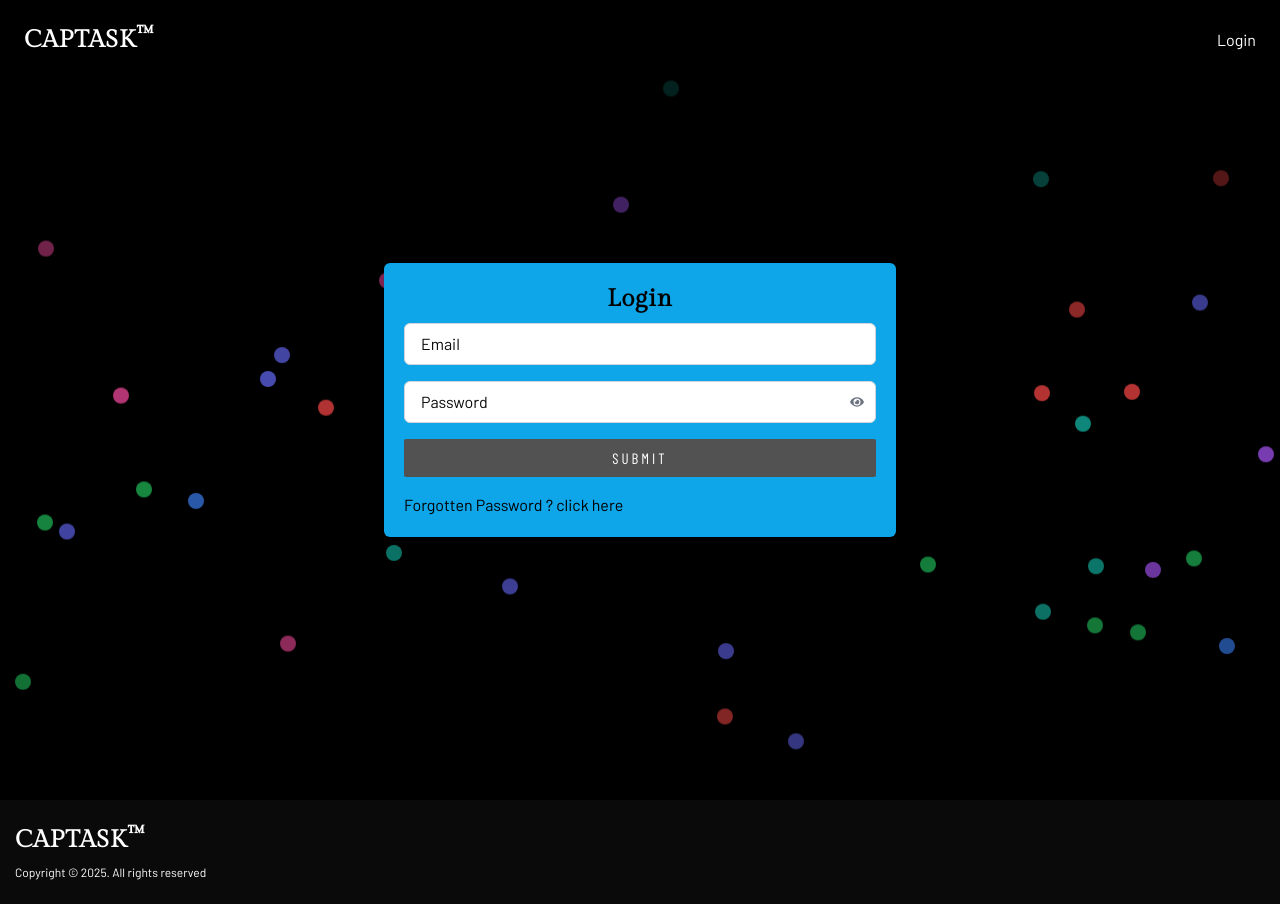
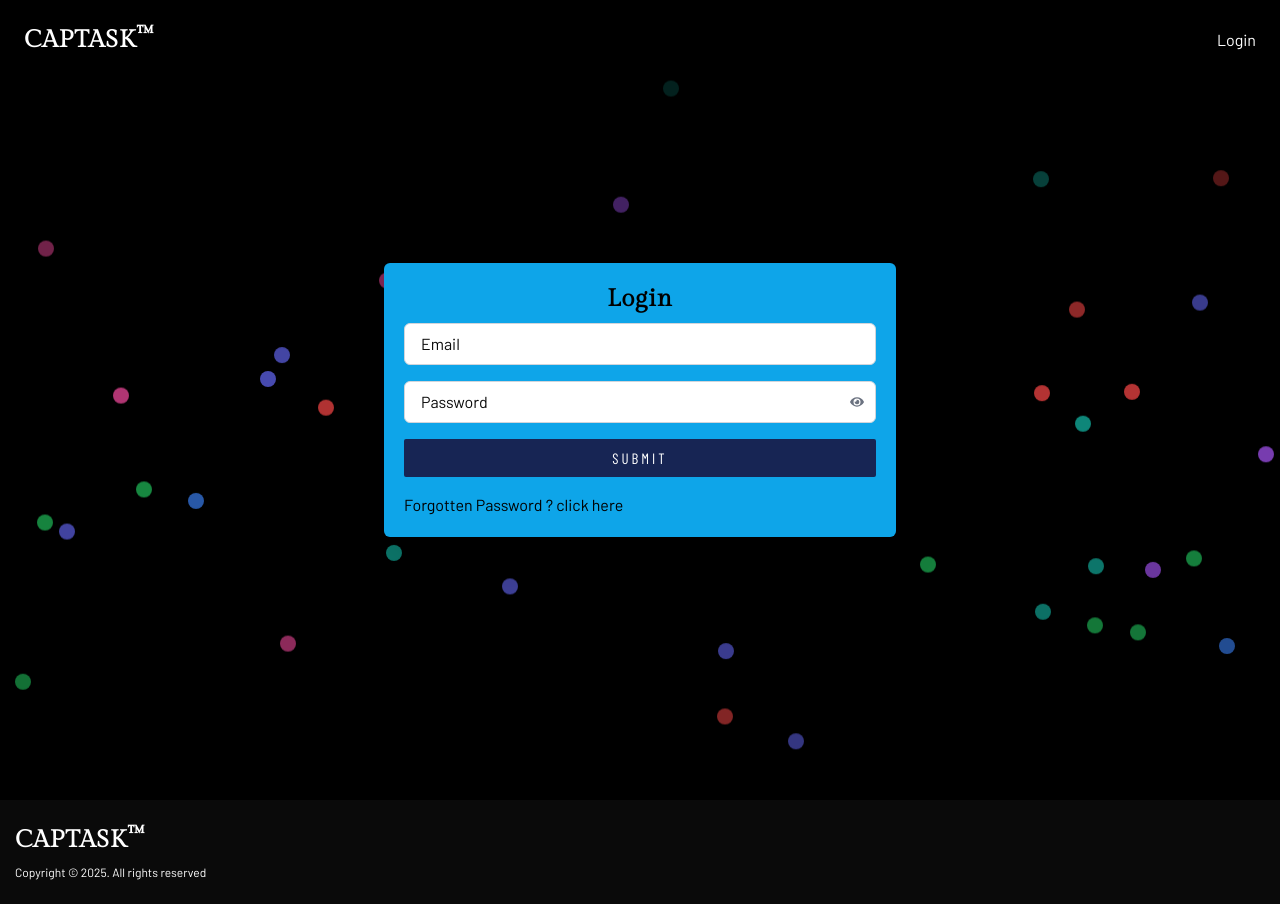
Before and after one commit to Nexta12/capTask-client, a React (Vite) app: page /login in a window 1280 px wide. Built offline with nearby package versions, Linux system fonts and the light colour scheme; no server answers; a web font is replaced by a local one.

Commit message:
fix: latest UI update

```diff
--- a/src/pages/privatePages/tasks/CreateTask.jsx
+++ b/src/pages/privatePages/tasks/CreateTask.jsx
@@ -118,7 +118,7 @@ const CreateTask = () => {
         <div className="w-full mt-5">
           <button
             type="submit"
-            className="btn btn-primary bg-blue-500 py-2 rounded-sm mx-auto"
+            className="btn btn-primary py-2 rounded-sm mx-auto"
           >
             {isLoading ? "Please wait..." : "Submit"}
           </button>
--- a/src/pages/publicPages/login/Login.jsx
+++ b/src/pages/publicPages/login/Login.jsx
@@ -93,7 +93,7 @@ const Login = () => {
               onChange={handleChange}
               required
             />
-            <button type="submit" className="btn btn-secondary bg-neutral-600 hover:bg-black/65 w-full py-2 rounded-sm mb-4 ">
+            <button type="submit" className="btn btn-primary w-full py-2 rounded-sm mb-4 ">
               {isLoading ? "Please Wait..." : "Submit"}
             </button>
             <p>
```
